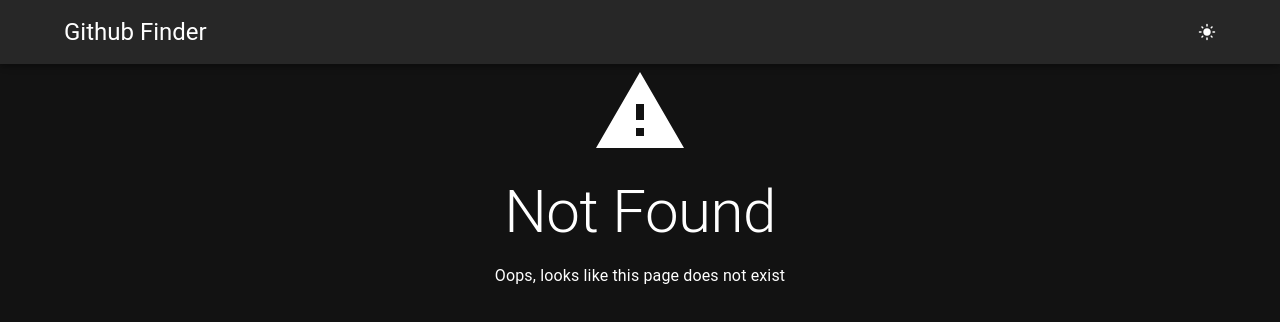
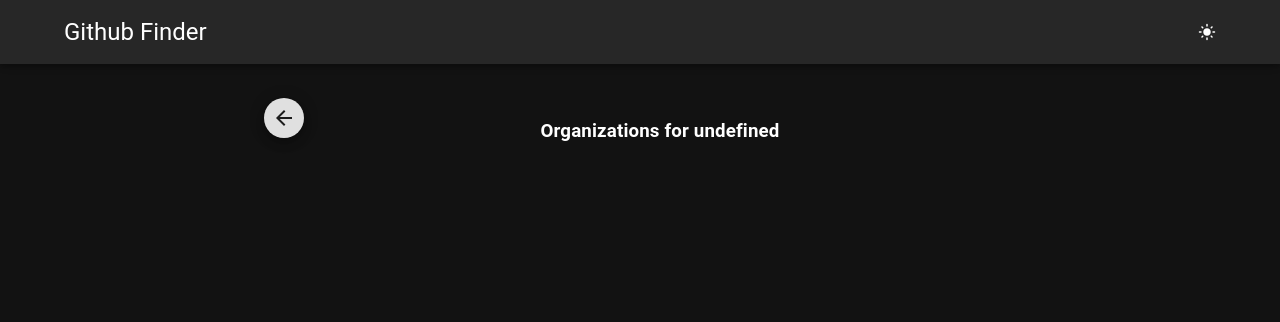
Before and after one commit to lopapex/github-finder-react, a React (Create React App) app: page /organizations in a window 1280 px wide. Before the commit this address had no page. Shown: the top 322 px of the page. Built offline with nearby package versions, Linux system fonts and the light colour scheme.

Commit message:
Add routing to new pages

```diff
--- /dev/null
+++ b/src/components/Header.tsx
@@ -0,0 +1,33 @@
+import { FC } from 'react'
+import { ArrowBack } from '@mui/icons-material'
+import { Grid, Fab } from '@mui/material'
+import { useNavigate } from 'react-router-dom'
+import { useUserInfo } from '../hooks/useUserInfo'
+
+type Props = {
+  title: string
+}
+
+const Header: FC<Props> = ({ title }) => {
+  const navigate = useNavigate()
+  const [userInfo] = useUserInfo()
+
+  const handleClick = () => {
+    navigate(-1)
+  }
+
+  return (
+    <>
+      <Grid container justifyContent='space-between' sx={{ mt: '34px' }}>
+        <Fab size='small' aria-label='add' onClick={() => handleClick()}>
+          <ArrowBack />
+        </Fab>
+
+        <h3>{`${title} for ${userInfo?.user.login}`}</h3>
+
+        <p></p>
+      </Grid>
+    </>
+  )
+}
+export default Header
--- a/src/components/InputSearch.tsx
+++ b/src/components/InputSearch.tsx
@@ -31,7 +31,7 @@ const InputSearch: FC<props> = ({ setLoading, setError }) => {
   return (
     <Paper
       component='form'
-      sx={{ p: '2px 4px', m: '50px 0 0 0', display: 'flex', alignItems: 'center', width: '100%' }}
+      sx={{ p: '2px 4px', mt: '34px', display: 'flex', alignItems: 'center', width: '100%' }}
       onSubmit={(e: FormEvent) => {
         e.preventDefault()
         findUser(e)
--- a/src/components/MyRoutes.tsx
+++ b/src/components/MyRoutes.tsx
@@ -1,5 +1,7 @@
 import { Routes, Route } from 'react-router-dom';
 import Home from '../pages/Home';
+import Organizations from '../pages/Organizations';
+import Repos from '../pages/Repos';
 import NotFound from '../pages/NotFound';
 
 const MyRoutes = () => {
@@ -7,6 +9,8 @@ const MyRoutes = () => {
   return (
     <Routes>
       <Route path='/' element={<Home />} />
+      <Route path='/organizations' element={<Organizations />} />
+      <Route path='/repos' element={<Repos />} />
       <Route path='*' element={<NotFound />} />
     </Routes>
   );
--- a/src/components/UserCard.tsx
+++ b/src/components/UserCard.tsx
@@ -11,16 +11,17 @@ import {
   Link,
 } from '@mui/material'
 import { FC } from 'react'
-import { useUserInfo } from '../hooks/useUserInfo';
+import { useUserInfo } from '../hooks/useUserInfo'
 import UserDetailLine from './UserDetailLine'
+import { Link as DomLink } from 'react-router-dom'
 
 const UserCard: FC = () => {
-  const [userInfo] = useUserInfo();
+  const [userInfo] = useUserInfo()
 
   const memberSince = () => {
-    if (!userInfo) return;
-    const date = new Date(userInfo?.user.created_at);
-    return date.toLocaleDateString('en');
+    if (!userInfo) return
+    const date = new Date(userInfo?.user.created_at)
+    return date.toLocaleDateString('en')
   }
 
   return (
@@ -64,11 +65,11 @@ const UserCard: FC = () => {
 
         <Box sx={{ flexGrow: 1 }} />
         {!!userInfo?.orgs.length && (
-          <Button size='small' variant="contained">
+          <Button size='small' variant='contained' component={DomLink} to='/organizations'>
             Organization
           </Button>
         )}
-        <Button size='small' variant="contained">
+        <Button size='small' variant='contained' component={DomLink} to='/repos'>
           Public repos
         </Button>
       </CardActions>
@@ -76,4 +77,4 @@ const UserCard: FC = () => {
   )
 }
 
-export default UserCard;
+export default UserCard
--- /dev/null
+++ b/src/pages/Organizations.tsx
@@ -0,0 +1,15 @@
+import Header from '../components/Header';
+import usePageTitle from '../hooks/usePageTitle';
+
+const Organizations = () => {
+	usePageTitle('Organizations');
+
+	return (
+		<>
+      <Header title={'Organizations'} />
+		</>
+	);
+};
+
+
+export default Organizations;
--- /dev/null
+++ b/src/pages/Repos.tsx
@@ -0,0 +1,15 @@
+import Header from '../components/Header';
+import usePageTitle from '../hooks/usePageTitle';
+
+const Repos = () => {
+	usePageTitle('Public repos');
+
+	return (
+		<>
+      <Header title={'Public repos'} />
+		</>
+	);
+};
+
+
+export default Repos;
```
